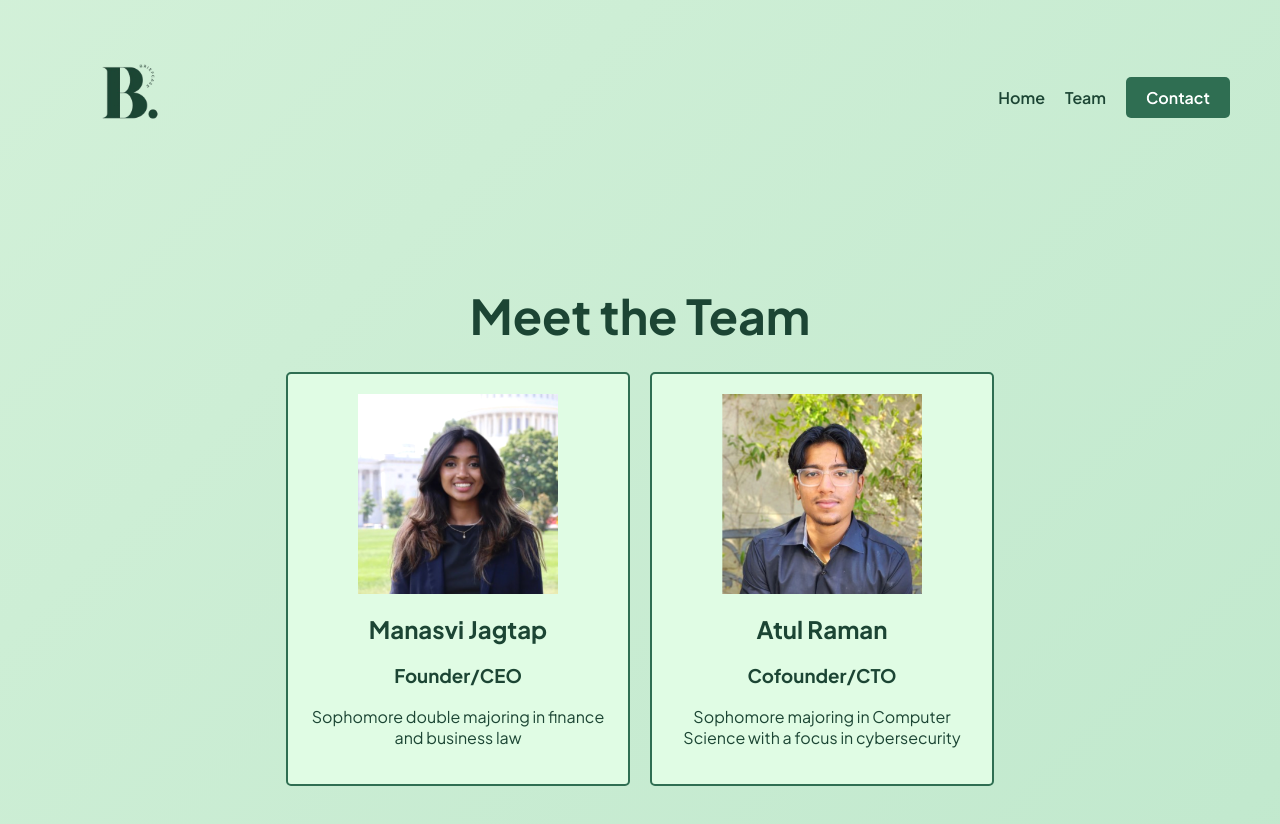
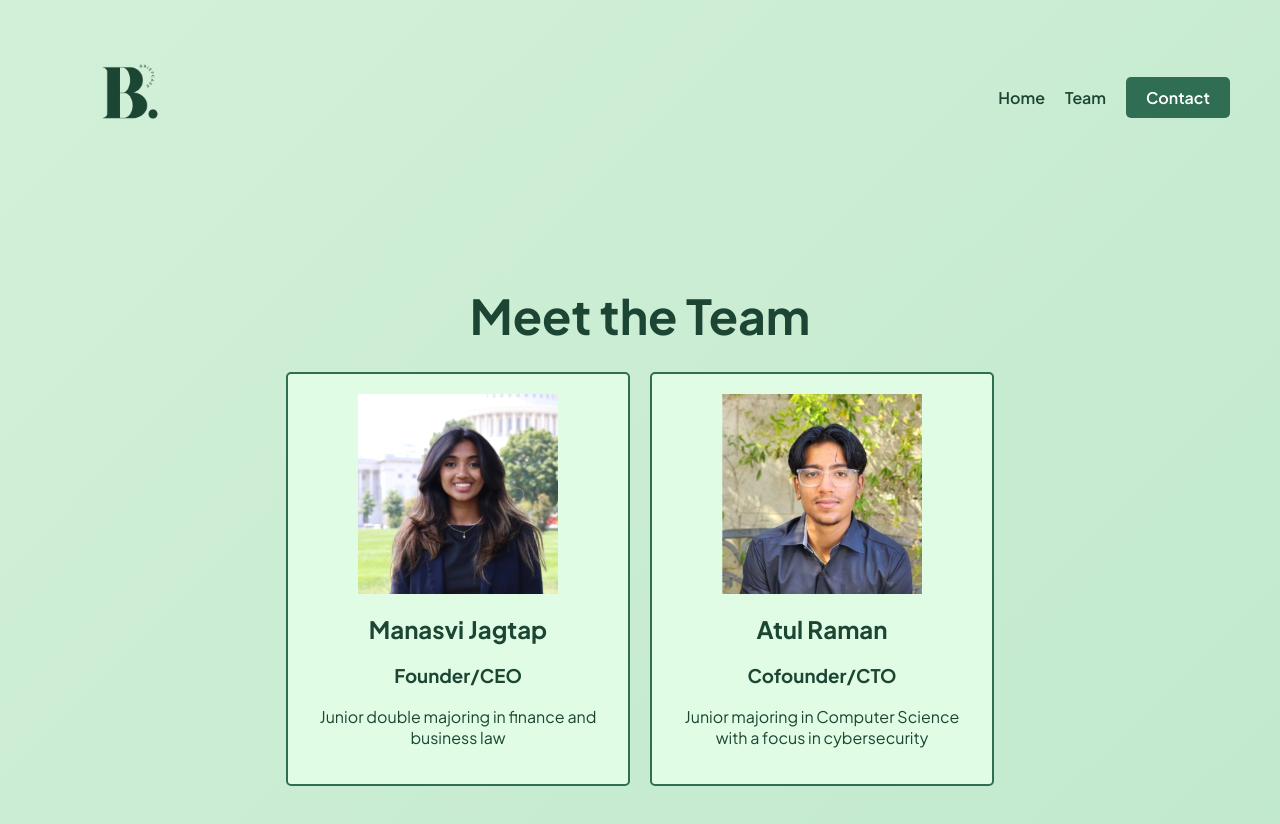
Before and after one commit to atul-raman/briefcase-site, a React (Create React App) app: page /team in a window 1280 px wide. Shown: the top 824 px of the page. Built offline with nearby package versions, Linux system fonts and the light colour scheme.

Commit message:
Update Team.js

```diff
--- a/src/components/Team.js
+++ b/src/components/Team.js
@@ -17,7 +17,7 @@ const Team = () => {
               <h2>Manasvi Jagtap</h2>
               <h3>Founder/CEO</h3>
               <p>
-                Sophomore double majoring in finance and business law
+                Junior double majoring in finance and business law
               </p>
             </div>
             <div className="team-member">
@@ -29,7 +29,7 @@ const Team = () => {
               <h2>Atul Raman</h2>
               <h3>Cofounder/CTO</h3>
               <p>
-                Sophomore majoring in Computer Science with a focus in cybersecurity
+                Junior majoring in Computer Science with a focus in cybersecurity
               </p>
             </div>
           </div>
```
